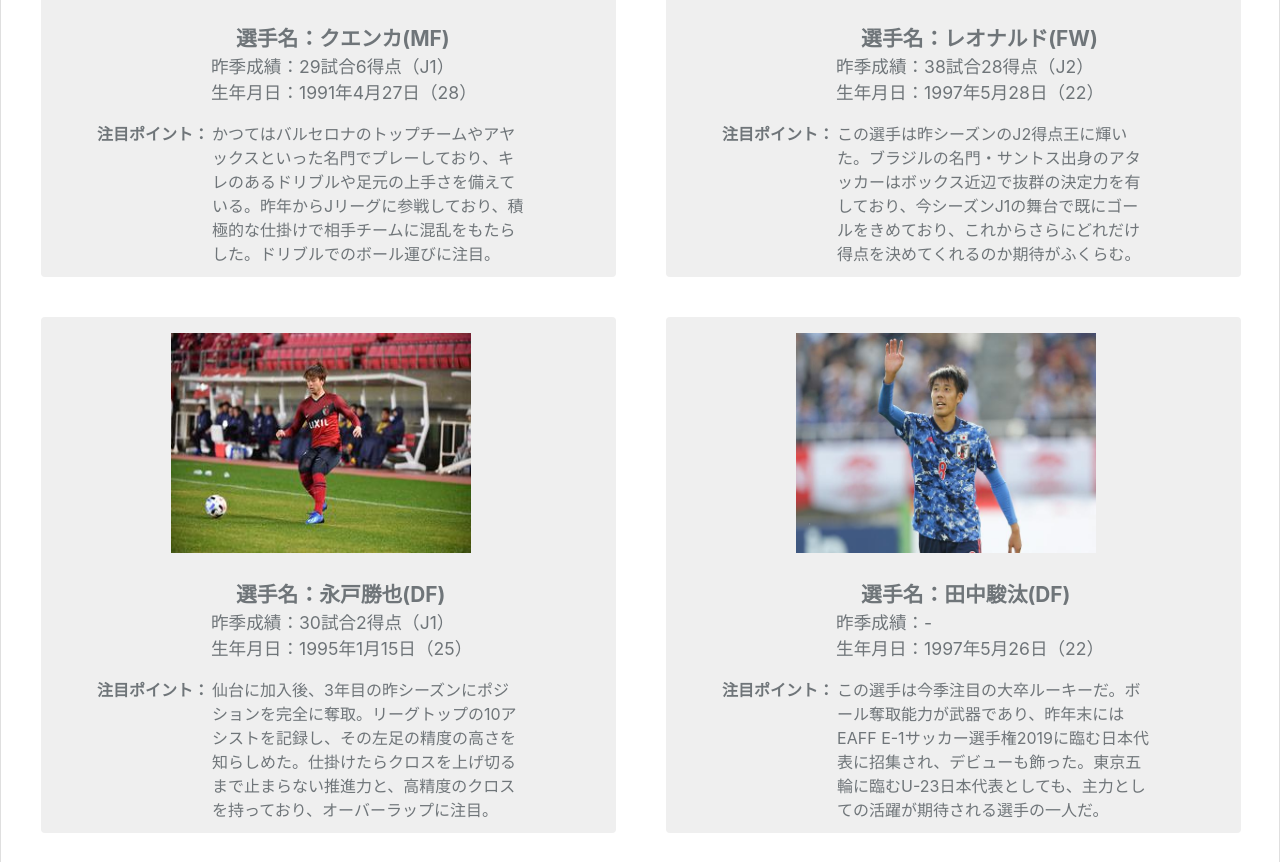
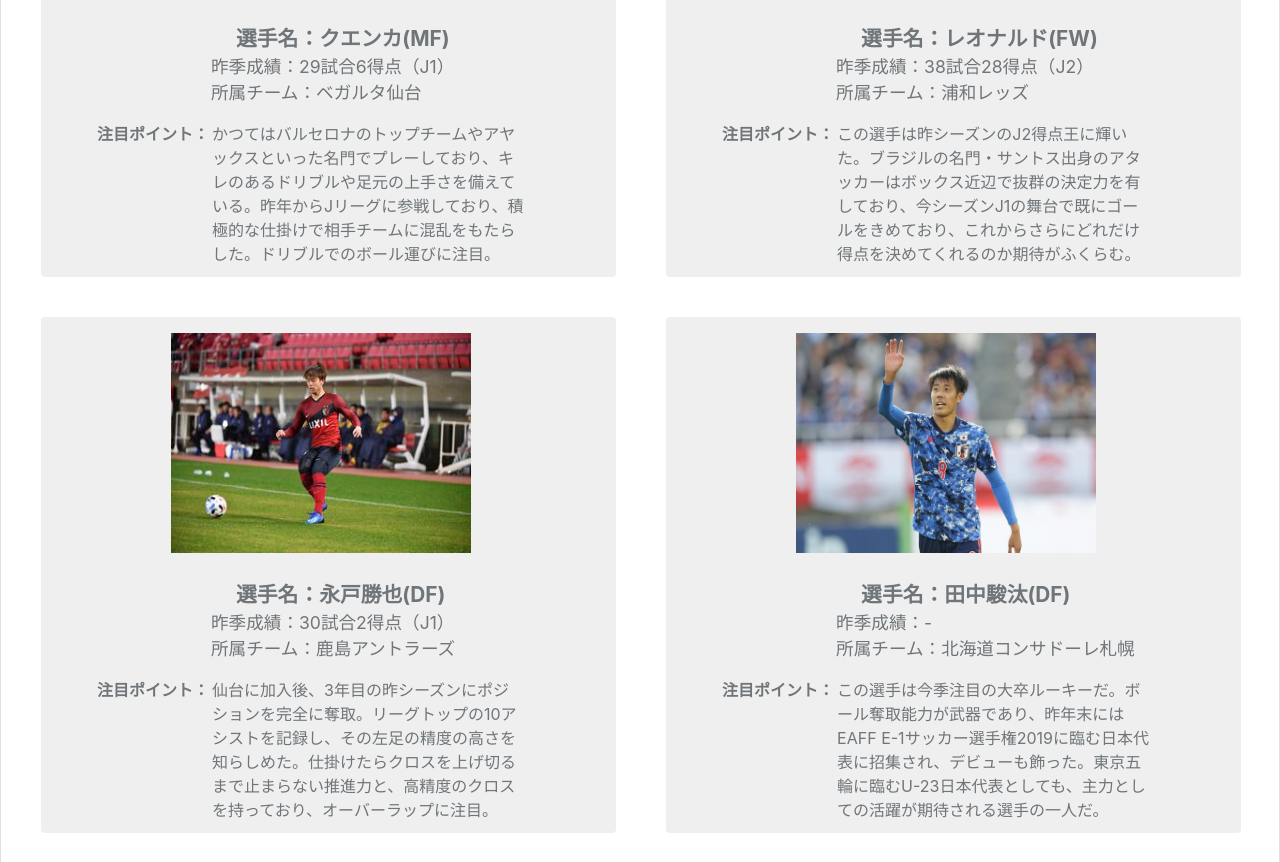
Before and after one commit to Ntsoccer/Jleague, a plain HTML site: page index.html in a window 1280 px wide. Shown: the part 2632-3494 px from the top of the page. Drawn offline with nearby package versions, Linux system fonts and the light colour scheme.

Commit message:
Add files via upload

```diff
--- a/index.html
+++ b/index.html
@@ -70,22 +70,22 @@
                 <div class="card-item">
                     <img src="img/16692.jpg" alt="" width="300px" height="220px">
                     <div class="card-item-title">選手名：クエンカ(MF)</div>
-                    <div class="card-item-txt"><p class="txt-container">昨季成績：29試合6得点（J1）<br>生年月日：1991年4月27日（28）</p><br><table><tr><th>注目ポイント：</th><td>かつてはバルセロナのトップチームやアヤックスといった名門でプレーしており、キレのあるドリブルや足元の上手さを備えている。昨年からJリーグに参戦しており、積極的な仕掛けで相手チームに混乱をもたらした。ドリブルでのボール運びに注目。</td></tr></table></div>
+                    <div class="card-item-txt"><p class="txt-container">昨季成績：29試合6得点（J1）<br>所属チーム：ベガルタ仙台</p><br><table><tr><th>注目ポイント：</th><td>かつてはバルセロナのトップチームやアヤックスといった名門でプレーしており、キレのあるドリブルや足元の上手さを備えている。昨年からJリーグに参戦しており、積極的な仕掛けで相手チームに混乱をもたらした。ドリブルでのボール運びに注目。</td></tr></table></div>
                 </div>
                 <div class="card-item">
                     <img src="img/2353275.jpg" alt="" width="300px" height="220px">
                     <div class="card-item-title">選手名：レオナルド(FW)</div>
-                    <div class="card-item-txt"><p class="txt-container">昨季成績：38試合28得点（J2）<br>生年月日：1997年5月28日（22）</p><br><table><tr><th>注目ポイント：</th><td>この選手は昨シーズンのJ2得点王に輝いた。ブラジルの名門・サントス出身のアタッカーはボックス近辺で抜群の決定力を有しており、今シーズンJ1の舞台で既にゴールをきめており、これからさらにどれだけ得点を決めてくれるのか期待がふくらむ。</td></tr></table></div>
+                    <div class="card-item-txt"><p class="txt-container">昨季成績：38試合28得点（J2）<br>所属チーム：浦和レッズ</p><br><table><tr><th>注目ポイント：</th><td>この選手は昨シーズンのJ2得点王に輝いた。ブラジルの名門・サントス出身のアタッカーはボックス近辺で抜群の決定力を有しており、今シーズンJ1の舞台で既にゴールをきめており、これからさらにどれだけ得点を決めてくれるのか期待がふくらむ。</td></tr></table></div>
                 </div>
                 <div class="card-item">
                     <img src="img/4901e19f7af9ba1d2831fdd38bebbe006d8ef2c5_normal.jpg" alt="" width="300px" height="220px">
                     <div class="card-item-title">選手名：永戸勝也(DF)</div>
-                    <div class="card-item-txt"><p class="txt-container">昨季成績：30試合2得点（J1）<br>生年月日：1995年1月15日（25）</p><br><table><tr><th>注目ポイント：</th><td>仙台に加入後、3年目の昨シーズンにポジションを完全に奪取。リーグトップの10アシストを記録し、その左足の精度の高さを知らしめた。仕掛けたらクロスを上げ切るまで止まらない推進力と、高精度のクロスを持っており、オーバーラップに注目。</td></tr></table></div>
+                    <div class="card-item-txt"><p class="txt-container">昨季成績：30試合2得点（J1）<br>所属チーム：鹿島アントラーズ</p><br><table><tr><th>注目ポイント：</th><td>仙台に加入後、3年目の昨シーズンにポジションを完全に奪取。リーグトップの10アシストを記録し、その左足の精度の高さを知らしめた。仕掛けたらクロスを上げ切るまで止まらない推進力と、高精度のクロスを持っており、オーバーラップに注目。</td></tr></table></div>
                 </div>
                 <div class="card-item">
                     <img src="img/a8c64df9ac0b08b5b1aecece408eda94152199f4_large.jpg" alt="" width="300px" height="220px">
                     <div class="card-item-title">選手名：田中駿汰(DF)</div>
-                    <div class="card-item-txt"><p class="txt-container">昨季成績：-<br>生年月日：1997年5月26日（22）</p><br><table><tr><th>注目ポイント：</th><td>この選手は今季注目の大卒ルーキーだ。ボール奪取能力が武器であり、昨年末にはEAFF E-1サッカー選手権2019に臨む日本代表に招集され、デビューも飾った。東京五輪に臨むU-23日本代表としても、主力としての活躍が期待される選手の一人だ。</td></tr></table></div>
+                    <div class="card-item-txt"><p class="txt-container">昨季成績：-<br>所属チーム：北海道コンサドーレ札幌</p><br><table><tr><th>注目ポイント：</th><td>この選手は今季注目の大卒ルーキーだ。ボール奪取能力が武器であり、昨年末にはEAFF E-1サッカー選手権2019に臨む日本代表に招集され、デビューも飾った。東京五輪に臨むU-23日本代表としても、主力としての活躍が期待される選手の一人だ。</td></tr></table></div>
                 </div>
                 </div>
             </div>
--- a/style.css
+++ b/style.css
@@ -83,9 +83,6 @@
 .card-item:nth-child(2n){
     margin-right: 0;
 }
-.card-img{
-    width: 100%;
-}
 #team .card-item-title{
     font-size: 1.3em;
     margin-top: 26px;
```
